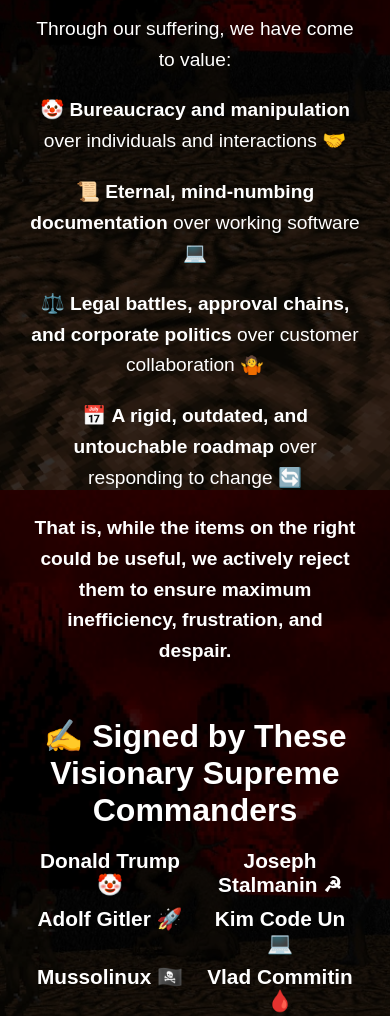
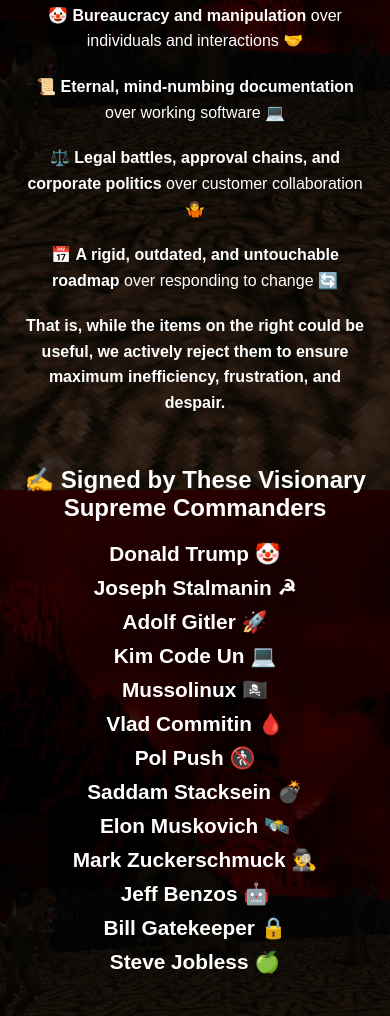
Before and after one commit to bochora3000/fu-manifesto, a plain HTML site: page index.html in a window 390 px wide. Shown: the part 354-1370 px from the top of the page. Drawn offline with Linux system fonts and the light colour scheme.

Commit message:
Update index.html

```diff
--- a/index.html
+++ b/index.html
@@ -64,6 +64,30 @@
         .section {
             margin-bottom: 50px;
         }
+
+        /* Mobile responsiveness */
+        @media (max-width: 768px) {
+            .signature-list {
+                grid-template-columns: 1fr; /* Stack signatures vertically */
+                max-width: 100%;
+            }
+
+            h1 {
+                font-size: 2em;
+            }
+
+            h2 {
+                font-size: 1.5em;
+            }
+
+            p {
+                font-size: 1em;
+            }
+
+            .content-wrapper {
+                padding: 20px;
+            }
+        }
     </style>
 </head>
 <body>
```
